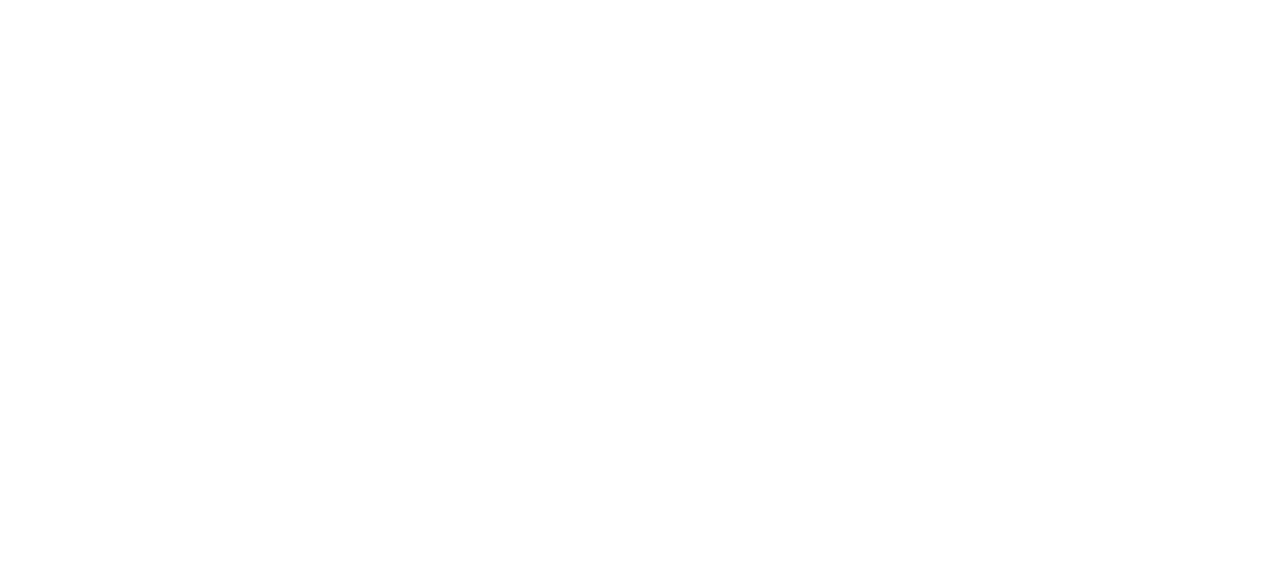
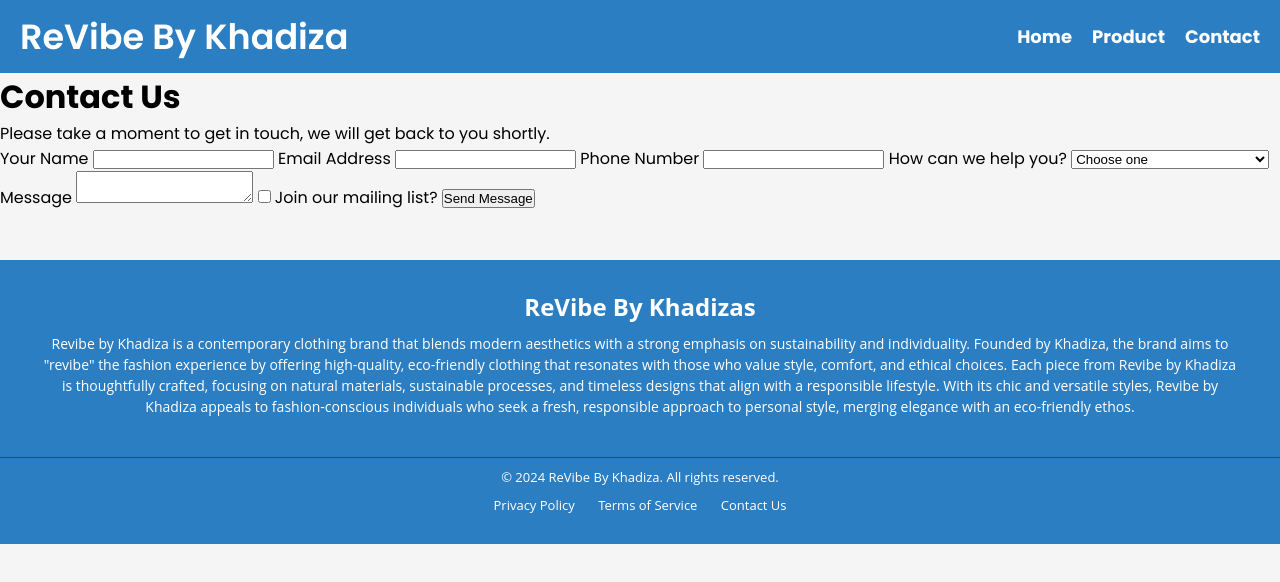
Before and after one commit to khadiza-glitch/MIS-455-Midterm, a plain HTML site: page contact.html in a window 1280 px wide. Drawn offline with Linux system fonts and the light colour scheme.

Commit message:
Adding contact page

```diff
--- a/contact.html
+++ b/contact.html
@@ -1,11 +1,95 @@
 <!DOCTYPE html>
 <html lang="en">
+
 <head>
-    <meta charset="UTF-8">
-    <meta name="viewport" content="width=device-width, initial-scale=1.0">
-    <title>Document</title>
+  <meta charset="UTF-8">
+  <meta name="viewport" content="width=device-width, initial-scale=1.0">
+  <link rel="preconnect" href="https://fonts.googleapis.com">
+  <link rel="preconnect" href="https://fonts.gstatic.com" crossorigin>
+  <link rel="preconnect" href="https://fonts.googleapis.com">
+  <link rel="preconnect" href="https://fonts.gstatic.com" crossorigin>
+  <link
+    href="https://fonts.googleapis.com/css2?family=Roboto:ital,wght@0,100;0,300;0,400;0,500;0,700;0,900;1,100;1,300;1,400;1,500;1,700;1,900&display=swap"
+    rel="stylesheet">
+  <link
+    href="https://fonts.googleapis.com/css2?family=Poppins:ital,wght@0,100;0,200;0,300;0,400;0,500;0,600;0,700;0,800;0,900;1,100;1,200;1,300;1,400;1,500;1,600;1,700;1,800;1,900&display=swap"
+    rel="stylesheet">
+  <link rel="stylesheet" href="contact.css">
+  <link rel="stylesheet" href="style.css">
+  <title>Document</title>
 </head>
+
 <body>
+  <nav class="navbar">
+    <div class="navdiv">
+      <div class="logo"><a href="#">ReVibe By Khadiza</a> </div>
+      <ul>
+        <li><a href="index.html">Home</a></li>
+        <li><a href="product.html">Product</a></li>
+        <li><a href="contact.html">Contact</a></li>
+
+
+      </ul>
+    </div>
+  </nav>
+  <form action="#" method="post">
+    <h1>Contact Us</h1>
+    <p>Please take a moment to get in touch, we will get back to you shortly.</p>
+
+    <div class="column">
+      <label for="the-name">Your Name</label>
+      <input type="text" name="name" id="the-name">
+
+      <label for="the-email">Email Address</label>
+      <input type="email" name="email" id="the-email">
+
+      <label for="the-phone">Phone Number</label>
+      <input type="tel" name="phone" id="the-phone">
+
+      <label for="the-reason">How can we help you?</label>
+      <select name="reason" id="the-reason">
+        <option value="">Choose one</option>
+        <option value="web">I need web design services</option>
+        <option value="video">I need you to produce a video</option>
+        <option value="3d">I need 3D polygon things</option>
+      </select>
+    </div>
+    <div class="column">
+      <label for="the-message">Message</label>
+      <textarea name="message" id="the-message"></textarea>
+      <label>
+        <input type="checkbox" name="newsletter" value="yes"> Join our mailing list?
+      </label>
+      <input type="submit" value="Send Message">
+    </div>
+  </form>
+  <footer>
+    <div class="footer-content">
+      <h3>ReVibe By Khadizas</h3>
+      <p id="footer_about">Revibe by Khadiza is a contemporary clothing brand that blends modern aesthetics with a
+        strong emphasis on sustainability and individuality. Founded by Khadiza, the brand aims to "revibe" the fashion
+        experience by offering high-quality, eco-friendly clothing that resonates with those who value style, comfort,
+        and ethical choices. Each piece from Revibe by Khadiza is thoughtfully crafted, focusing on natural materials,
+        sustainable processes, and timeless designs that align with a responsible lifestyle. With its chic and versatile
+        styles, Revibe by Khadiza appeals to fashion-conscious individuals who seek a fresh, responsible approach to
+        personal style, merging elegance with an eco-friendly ethos.</p>
+      <ul class="socials">
+        <li><a href="#"><i class="fab fa-facebook-f"></i></a></li>
+        <li><a href="#"><i class="fab fa-twitter"></i></a></li>
+        <li><a href="#"><i class="fab fa-instagram"></i></a></li>
+        <li><a href="#"><i class="fab fa-linkedin-in"></i></a></li>
+      </ul>
+    </div>
+    <div class="footer-bottom">
+      <p>&copy; 2024 ReVibe By Khadiza. All rights reserved.</p>
+      <div class="footer-links">
+        <a href="#">Privacy Policy</a>
+        <a href="#">Terms of Service</a>
+        <a href="#">Contact Us</a>
+      </div>
+    </div>
+  </footer>
 
 </body>
+
 </html>
```
